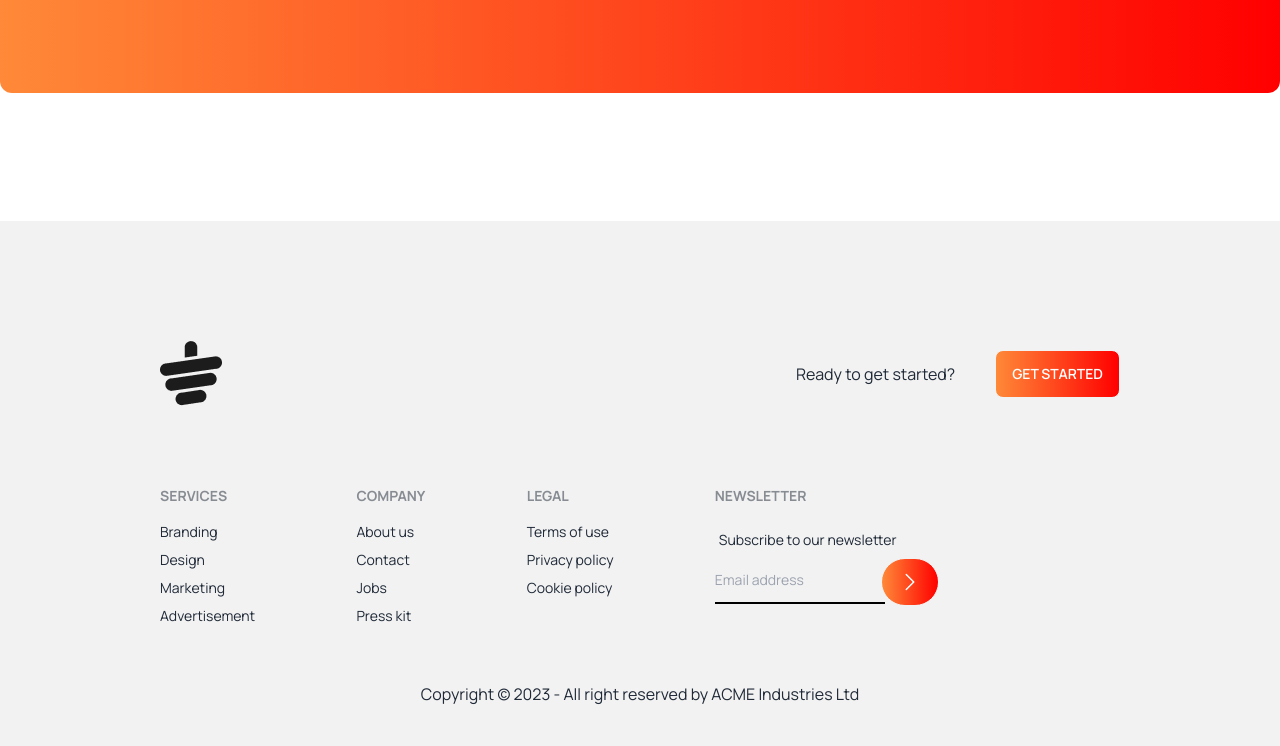
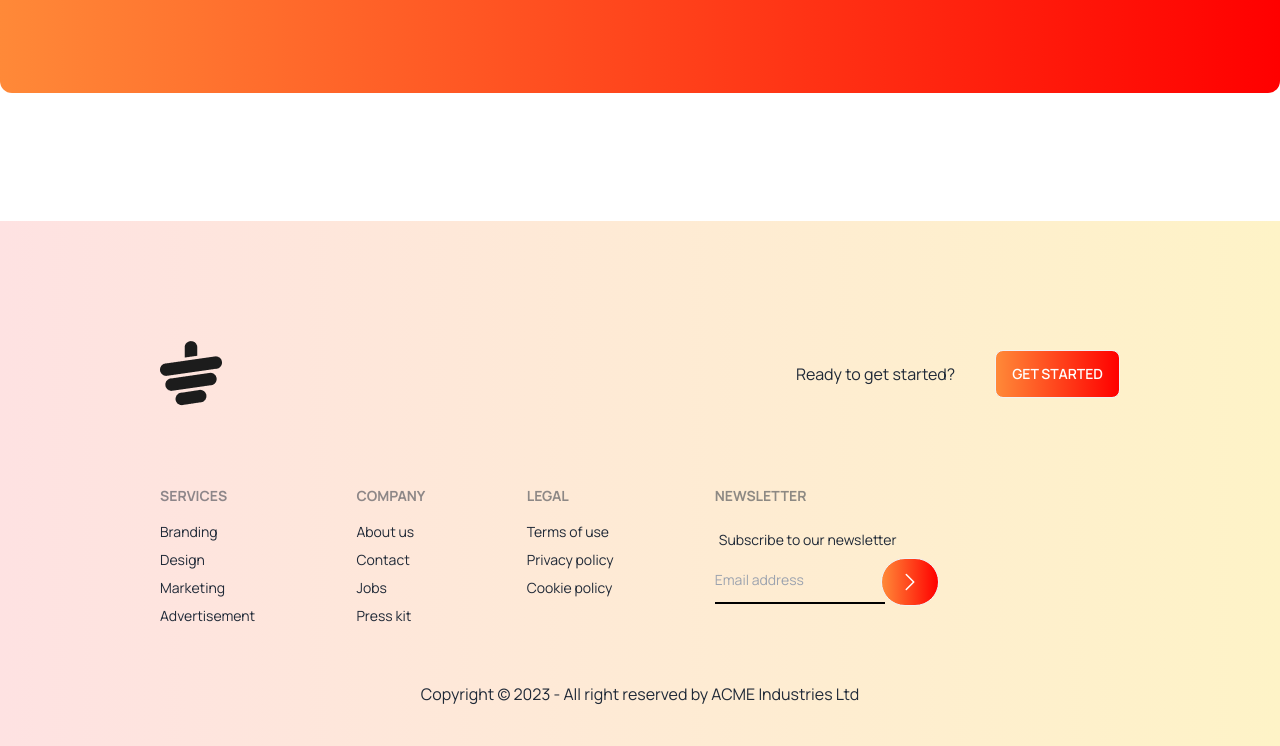
Before and after one commit to saadmakes/tea-house-daisyui, a plain HTML site: page index.html in a window 1280 px wide. Shown: the part 2647-3393 px from the top of the page. Drawn offline with nearby package versions, Linux system fonts and the light colour scheme.

Commit message:
footer bg-gradient

```diff
--- a/index.html
+++ b/index.html
@@ -188,7 +188,7 @@
   </main>
 
 
-  <footer class="px-5 lg:px-40 py-10  bg-base-200 text-base-content">
+  <footer class="px-5 lg:px-40 py-10  bg-gradient-to-r from-red-100 to-amber-100 text-base-content">
     <div class="flex flex-col gap-10 lg:flex-row justify-between items-center my-20">
       <img src="./images/cup.png" alt="">
       <div class="flex items-center gap-10">
```
